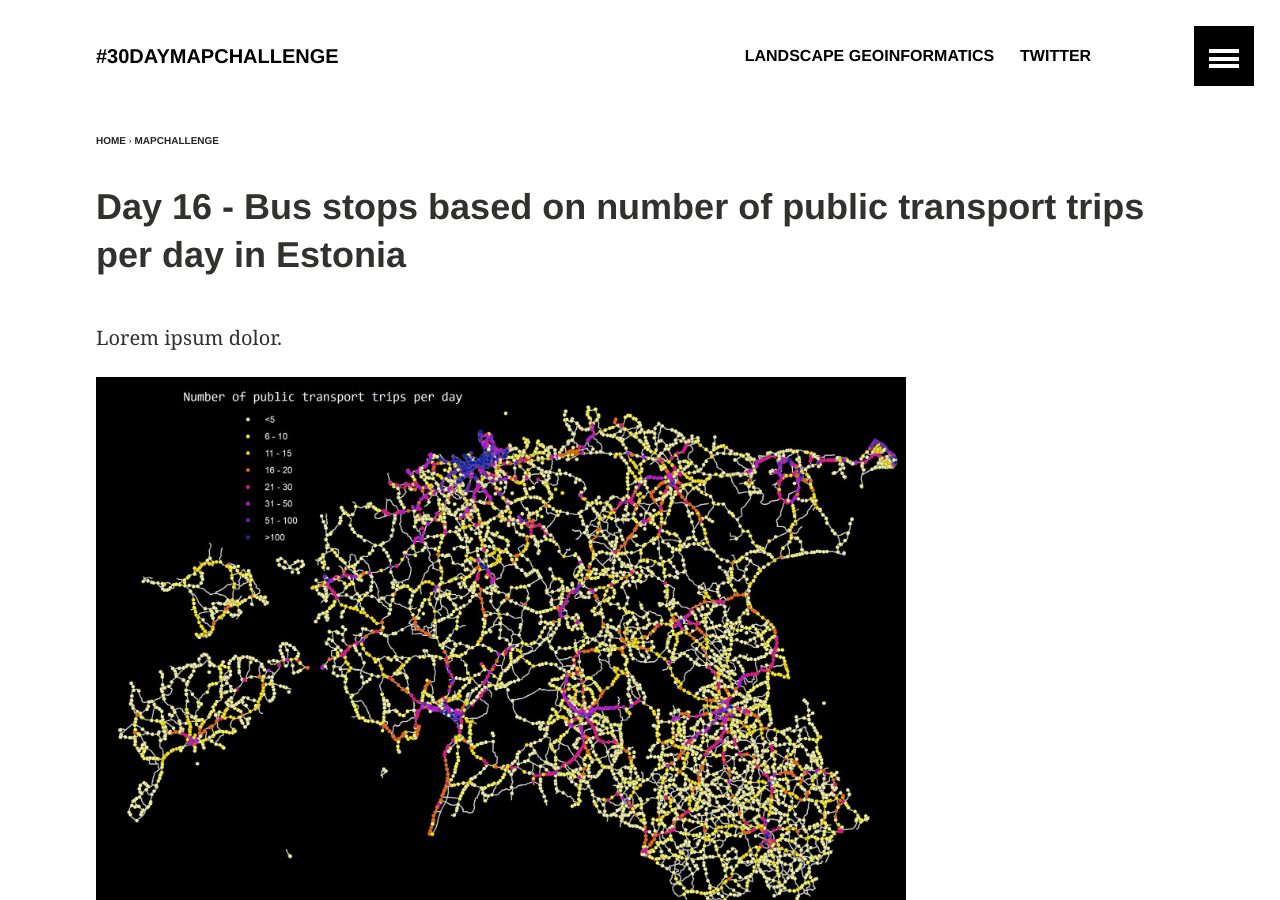
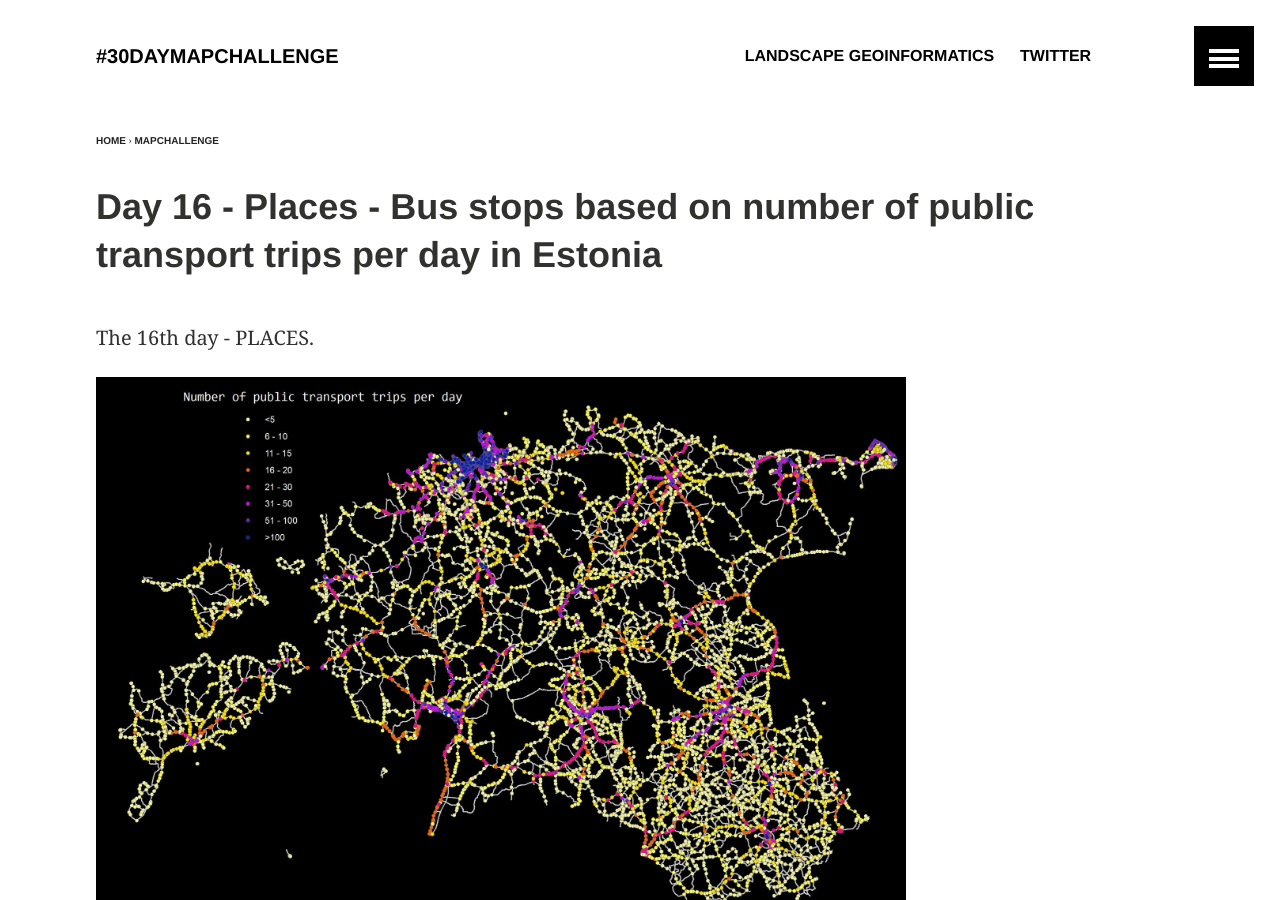
Before and after one commit to kevelyn1/30DayMapChallenge2019, a Jekyll site: the page built from _posts/mapchallenge/2019-11-16-day-16.md, in a window 1280 px wide and 900 px high. Built offline with Jekyll 4.4.1, drawn with Linux system fonts in a browser that asks for light colours.

Commit message:
Update 2019-11-16-day-16.md

```diff
--- a/_posts/mapchallenge/2019-11-16-day-16.md
+++ b/_posts/mapchallenge/2019-11-16-day-16.md
@@ -1,14 +1,14 @@
 ---
 layout: article
-title: Day 16 - Bus stops based on number of public transport trips per day in Estonia
+title: Day 16 - Places - Bus stops based on number of public transport trips per day in Estonia
 modified: 2019-11-16
 categories: mapchallenge
 image:
   teaser: public-transport-trips.jpg
 ---
 
-Lorem ipsum dolor.
+The 16th day - PLACES.
 
 ![image of day 16 post](../../images/public-transport-trips.jpg)
 
-[Link to original Twitter post](https://twitter.com/evelynuuemaa/status/16)
+[Link to original Twitter post](https://twitter.com/evelynuuemaa/status/1195637460392464385)
```
